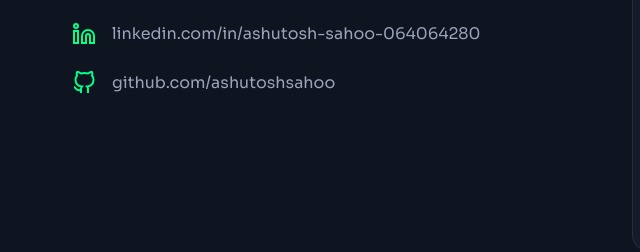
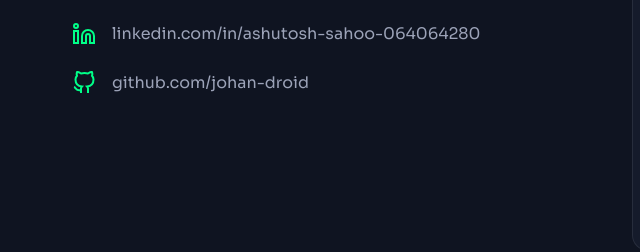
Before and after one commit to johan-droid/Ashutosh_Portfolio, a plain HTML site: page index.html in a window 1280 px wide. Shown: the part 8057-8309 px from the top of the page, 0-640 px from the left. Drawn offline with Linux system fonts and the light colour scheme.

Commit message:
Update GitHub profile links to johan-droid

```diff
--- a/index.html
+++ b/index.html
@@ -487,7 +487,7 @@
                                 <path
                                     d="M9 19c-5 1.5-5-2.5-7-3m14 6v-3.87a3.37 3.37 0 0 0-.94-2.61c3.14-.35 6.44-1.54 6.44-7A5.44 5.44 0 0 0 20 4.77 5.07 5.07 0 0 0 19.91 1S18.73.65 16 2.48a13.38 13.38 0 0 0-7 0C6.27.65 5.09 1 5.09 1A5.07 5.07 0 0 0 5 4.77a5.44 5.44 0 0 0-1.5 3.78c0 5.42 3.3 6.61 6.44 7A3.37 3.37 0 0 0 9 18.13V22" />
                             </svg>
-                            <a href="https://github.com/ashutoshsahoo" target="_blank">github.com/ashutoshsahoo</a>
+                            <a href="https://github.com/johan-droid" target="_blank">github.com/johan-droid</a>
                         </div>
                     </div>
                 </div>
@@ -522,7 +522,7 @@
                                 d="M19 0h-14c-2.761 0-5 2.239-5 5v14c0 2.761 2.239 5 5 5h14c2.762 0 5-2.239 5-5v-14c0-2.761-2.238-5-5-5zm-11 19h-3v-11h3v11zm-1.5-12.268c-.966 0-1.75-.79-1.75-1.764s.784-1.764 1.75-1.764 1.75.79 1.75 1.764-.783 1.764-1.75 1.764zm13.5 12.268h-3v-5.604c0-3.368-4-3.113-4 0v5.604h-3v-11h3v1.765c1.396-2.586 7-2.777 7 2.476v6.759z" />
                         </svg>
                     </a>
-                    <a href="https://github.com/ashutoshsahoo" target="_blank" aria-label="GitHub">
+                    <a href="https://github.com/johan-droid" target="_blank" aria-label="GitHub">
                         <svg xmlns="http://www.w3.org/2000/svg" viewBox="0 0 24 24" fill="currentColor">
                             <path
                                 d="M12 0c-6.626 0-12 5.373-12 12 0 5.302 3.438 9.8 8.207 11.387.599.111.793-.261.793-.577v-2.234c-3.338.726-4.033-1.416-4.033-1.416-.546-1.387-1.333-1.756-1.333-1.756-1.089-.745.083-.729.083-.729 1.205.084 1.839 1.237 1.839 1.237 1.07 1.834 2.807 1.304 3.492.997.107-.775.418-1.305.762-1.604-2.665-.305-5.467-1.334-5.467-5.931 0-1.311.469-2.381 1.236-3.221-.124-.303-.535-1.524.117-3.176 0 0 1.008-.322 3.301 1.23.957-.266 1.983-.399 3.003-.404 1.02.005 2.047.138 3.006.404 2.291-1.552 3.297-1.23 3.297-1.23.653 1.653.242 2.874.118 3.176.77.84 1.235 1.911 1.235 3.221 0 4.609-2.807 5.624-5.479 5.921.43.372.823 1.102.823 2.222v3.293c0 .319.192.694.801.576 4.765-1.589 8.199-6.086 8.199-11.386 0-6.627-5.373-12-12-12z" />
```
Also changed, not shown: README.md.
